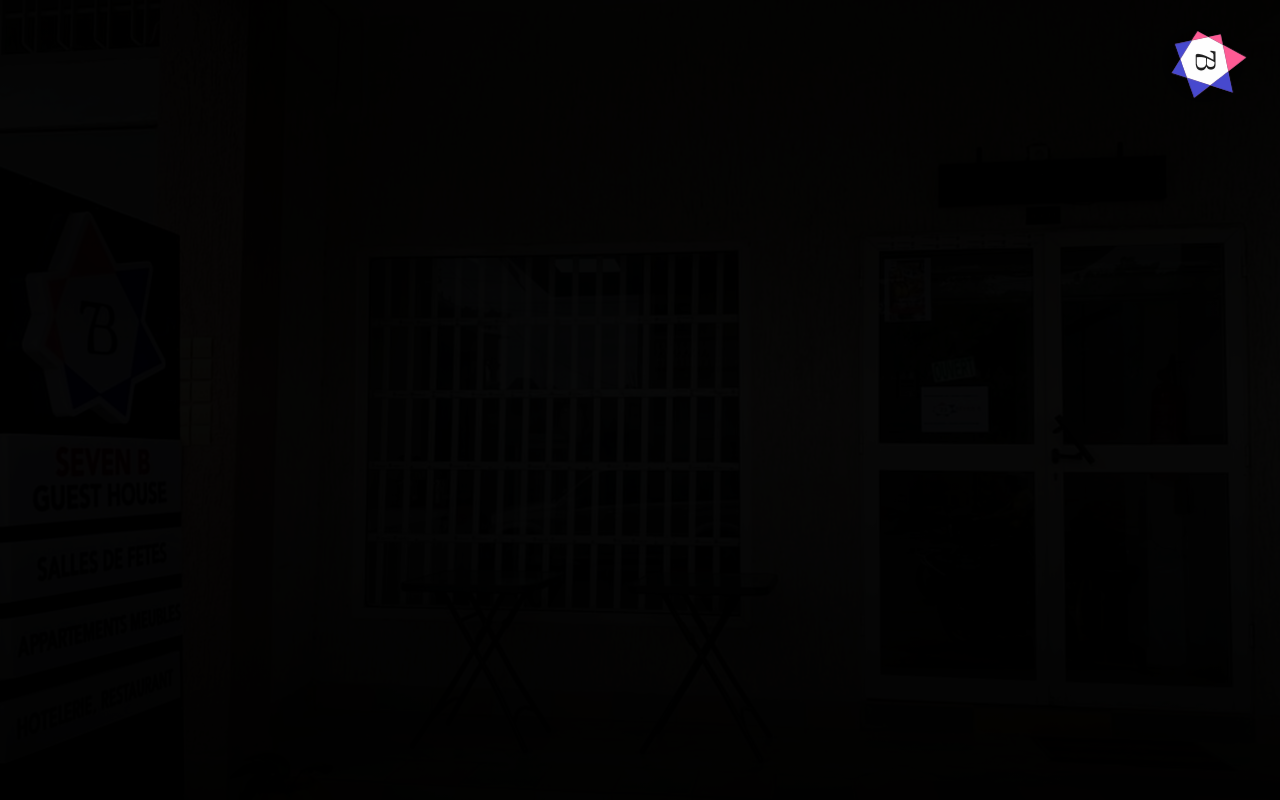
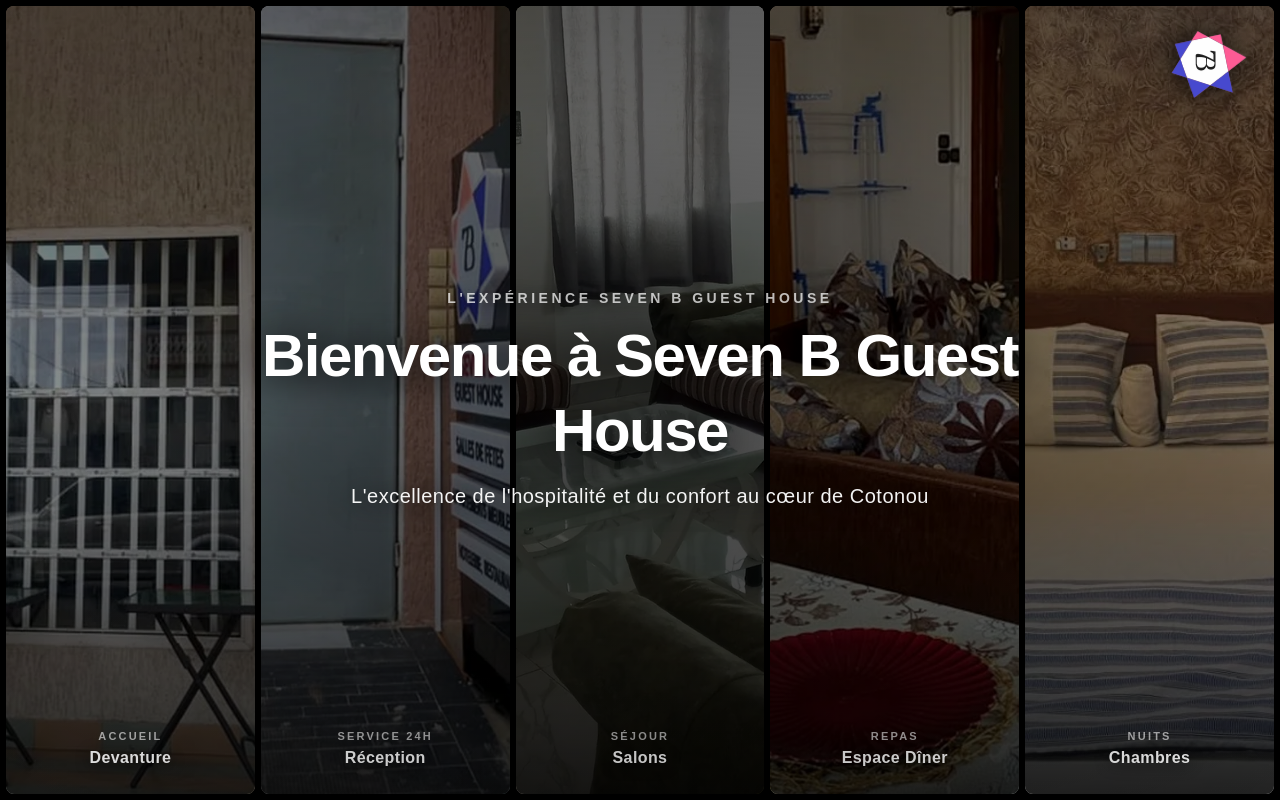
Before and after one commit to Solemntumult/7BGreeting, a Next.js app: page / in a window 1280 px wide. Built offline with nearby package versions, Linux system fonts and the light colour scheme; no server answers; the database is empty.

Commit message:
fix(ui): reduction de la taille des textes et positionnement en bas pour sublimer les photos, passage du delai a 7s

```diff
--- a/src/app/admin/page.tsx
+++ b/src/app/admin/page.tsx
@@ -44,7 +44,7 @@
   const [formImageUrl, setFormImageUrl] = useState('');
   const [formTitle, setFormTitle] = useState('');
   const [formDescription, setFormDescription] = useState('');
-  const [formDuration, setFormDuration] = useState(4000);
+  const [formDuration, setFormDuration] = useState(7000);
   const [formCategory, setFormCategory] = useState('Annonce');
 
   // Upload status
--- a/src/app/api/slides/route.ts
+++ b/src/app/api/slides/route.ts
@@ -38,7 +38,7 @@
       imageUrl,
       title: title || '',
       description: description || '',
-      duration: Number(duration) || 4000,
+      duration: Number(duration) || 7000,
       category: category || 'Annonce',
       active: true,
       order: current.length + 1,
--- a/src/components/Slideshow.tsx
+++ b/src/components/Slideshow.tsx
@@ -41,12 +41,12 @@
     return () => clearInterval(interval);
   }, []);
 
-  // Slide cycle timer (4s default per slide)
+  // Slide cycle timer (7s default per slide)
   useEffect(() => {
     if (slides.length === 0) return;
 
     const currentSlide = slides[currentIndex % slides.length];
-    const duration = currentSlide?.duration || 4000;
+    const duration = currentSlide?.duration || 7000;
 
     const timer = setTimeout(() => {
       setCurrentIndex((prev) => (prev + 1) % slides.length);
--- a/src/components/templates/AnnouncementSlide.tsx
+++ b/src/components/templates/AnnouncementSlide.tsx
@@ -15,7 +15,7 @@
       animate={{ opacity: 1 }}
       exit={{ opacity: 0 }}
       transition={{ duration: 1.4, ease: 'easeInOut' }}
-      className="relative w-full h-full flex items-center justify-center overflow-hidden bg-black select-none"
+      className="relative w-full h-full flex flex-col justify-end overflow-hidden bg-black select-none"
     >
       {/* Background Image with Continuous Ken Burns Motion */}
       <motion.div
@@ -31,43 +31,44 @@
           className="object-cover"
           priority
         />
-        {/* Soft, natural full-screen darkening veil for legibility (NO rectangle box) */}
-        <div className="absolute inset-0 bg-gradient-to-t from-black/85 via-black/45 to-black/70" />
+        {/* Discreet bottom vignette: keeps 70% of the photo completely clear and bright */}
+        <div className="absolute inset-x-0 bottom-0 h-3/5 bg-gradient-to-t from-black/90 via-black/40 to-transparent pointer-events-none" />
+        <div className="absolute inset-x-0 top-0 h-24 bg-gradient-to-b from-black/35 to-transparent pointer-events-none" />
       </motion.div>
 
-      {/* Content — Pure White Typography, Absolutely NO BOX */}
-      <div className="relative z-10 max-w-6xl mx-auto px-12 sm:px-20 text-center flex flex-col items-center pointer-events-none">
-        {/* Category / Eyebrow (Pure white with wide tracking, no box/background) */}
+      {/* Discreet, Refined White Typography positioned at the bottom */}
+      <div className="relative z-10 w-full max-w-5xl mx-auto px-8 sm:px-14 pb-12 sm:pb-16 text-center flex flex-col items-center pointer-events-none">
+        {/* Category / Eyebrow */}
         {slide.category && (
           <motion.div
-            initial={{ opacity: 0, y: -25, letterSpacing: '0.4em' }}
-            animate={{ opacity: 0.9, y: 0, letterSpacing: '0.3em' }}
-            transition={{ delay: 0.25, duration: 0.7 }}
-            className="text-xs sm:text-sm md:text-base font-bold text-white uppercase tracking-[0.3em] mb-4 drop-shadow-[0_2px_10px_rgba(0,0,0,0.9)]"
+            initial={{ opacity: 0, y: 15, letterSpacing: '0.35em' }}
+            animate={{ opacity: 0.85, y: 0, letterSpacing: '0.25em' }}
+            transition={{ delay: 0.2, duration: 0.6 }}
+            className="text-[11px] sm:text-xs md:text-sm font-semibold text-white/80 uppercase tracking-[0.25em] mb-1.5 drop-shadow-[0_2px_8px_rgba(0,0,0,0.9)]"
           >
             SEVEN B • {slide.category}
           </motion.div>
         )}
 
-        {/* Main Title (Pure white, bold luxury styling, drop shadow) */}
+        {/* Main Title — Refined luxury size (not oversized so the photo shines) */}
         {slide.title && (
           <motion.h1
-            initial={{ opacity: 0, y: 35, scale: 0.96 }}
+            initial={{ opacity: 0, y: 20, scale: 0.98 }}
             animate={{ opacity: 1, y: 0, scale: 1 }}
-            transition={{ delay: 0.45, duration: 0.85, ease: [0.16, 1, 0.3, 1] }}
-            className="text-4xl sm:text-6xl md:text-7xl lg:text-8xl font-black text-white tracking-tight drop-shadow-[0_4px_30px_rgba(0,0,0,0.95)] leading-[1.1] mb-6"
+            transition={{ delay: 0.35, duration: 0.75, ease: [0.16, 1, 0.3, 1] }}
+            className="text-2xl sm:text-3xl md:text-4xl lg:text-5xl font-extrabold text-white tracking-tight drop-shadow-[0_4px_20px_rgba(0,0,0,0.95)] leading-tight mb-2 max-w-4xl"
           >
             {slide.title}
           </motion.h1>
         )}
 
-        {/* Description / Message (Pure white, light font weight, elegant leading) */}
+        {/* Description / Message — Concise and elegant */}
         {slide.description && (
           <motion.p
-            initial={{ opacity: 0, y: 25 }}
+            initial={{ opacity: 0, y: 15 }}
             animate={{ opacity: 1, y: 0 }}
-            transition={{ delay: 0.7, duration: 0.85 }}
-            className="text-xl sm:text-2xl md:text-3xl lg:text-4xl text-white/95 font-light max-w-5xl leading-relaxed drop-shadow-[0_3px_16px_rgba(0,0,0,0.9)] tracking-wide"
+            transition={{ delay: 0.5, duration: 0.75 }}
+            className="text-sm sm:text-base md:text-lg lg:text-xl text-white/95 font-light max-w-3xl leading-relaxed drop-shadow-[0_2px_12px_rgba(0,0,0,0.9)] tracking-wide"
           >
             {slide.description}
           </motion.p>
--- a/src/components/templates/FractionneSlide.tsx
+++ b/src/components/templates/FractionneSlide.tsx
@@ -84,30 +84,30 @@
         <div className="relative z-20 flex flex-col items-center max-w-5xl">
           {/* Eyebrow Label */}
           <motion.div
-            initial={{ opacity: 0, letterSpacing: '0.5em', y: -20 }}
-            animate={{ opacity: 1, letterSpacing: '0.35em', y: 0 }}
-            transition={{ delay: 0.4, duration: 0.8 }}
-            className="text-xs md:text-sm text-white/80 font-bold uppercase tracking-[0.35em] mb-4 drop-shadow-[0_2px_10px_rgba(0,0,0,0.9)]"
+            initial={{ opacity: 0, letterSpacing: '0.4em', y: -15 }}
+            animate={{ opacity: 0.9, letterSpacing: '0.25em', y: 0 }}
+            transition={{ delay: 0.35, duration: 0.7 }}
+            className="text-[11px] sm:text-xs md:text-sm text-white/80 font-semibold uppercase tracking-[0.25em] mb-2.5 drop-shadow-[0_2px_8px_rgba(0,0,0,0.9)]"
           >
             L'EXPÉRIENCE SEVEN B GUEST HOUSE
           </motion.div>
 
           {/* Main Title */}
           <motion.h1
-            initial={{ opacity: 0, scale: 0.92, y: 20 }}
+            initial={{ opacity: 0, scale: 0.94, y: 15 }}
             animate={{ opacity: 1, scale: 1, y: 0 }}
-            transition={{ delay: 0.6, duration: 0.9 }}
-            className="text-4xl sm:text-6xl md:text-7xl lg:text-8xl font-black text-white tracking-tight drop-shadow-[0_4px_24px_rgba(0,0,0,0.95)] leading-tight"
+            transition={{ delay: 0.5, duration: 0.8 }}
+            className="text-3xl sm:text-4xl md:text-5xl lg:text-6xl font-black text-white tracking-tight drop-shadow-[0_4px_20px_rgba(0,0,0,0.95)] leading-tight max-w-4xl"
           >
             {slide.title || 'Seven B Guest House'}
           </motion.h1>
 
           {/* Description line */}
           <motion.p
-            initial={{ opacity: 0, y: 20 }}
+            initial={{ opacity: 0, y: 15 }}
             animate={{ opacity: 1, y: 0 }}
-            transition={{ delay: 0.85, duration: 0.9 }}
-            className="text-lg sm:text-2xl md:text-3xl text-white/95 font-light max-w-4xl mt-5 tracking-wide drop-shadow-[0_2px_14px_rgba(0,0,0,0.9)] leading-relaxed"
+            transition={{ delay: 0.7, duration: 0.8 }}
+            className="text-sm sm:text-base md:text-lg lg:text-xl text-white/95 font-light max-w-3xl mt-3 tracking-wide drop-shadow-[0_2px_12px_rgba(0,0,0,0.9)] leading-relaxed"
           >
             {slide.description || 'Chaque espace a été conçu pour sublimer votre séjour'}
           </motion.p>
--- a/src/components/templates/MapSlide.tsx
+++ b/src/components/templates/MapSlide.tsx
@@ -49,30 +49,30 @@
       <div className="relative z-20 w-full pt-12 sm:pt-16 text-center flex flex-col items-center pointer-events-none px-6">
         {/* Eyebrow */}
         <motion.div
-          initial={{ opacity: 0, y: -20, letterSpacing: '0.4em' }}
-          animate={{ opacity: 0.9, y: 0, letterSpacing: '0.3em' }}
+          initial={{ opacity: 0, y: -15, letterSpacing: '0.35em' }}
+          animate={{ opacity: 0.85, y: 0, letterSpacing: '0.25em' }}
           transition={{ delay: 0.2, duration: 0.6 }}
-          className="text-xs sm:text-sm font-bold text-white uppercase tracking-[0.3em] mb-2 drop-shadow-[0_2px_8px_rgba(0,0,0,0.9)]"
+          className="text-[11px] sm:text-xs md:text-sm font-semibold text-white/80 uppercase tracking-[0.25em] mb-1.5 drop-shadow-[0_2px_8px_rgba(0,0,0,0.9)]"
         >
-          SEVEN B HÔTEL • LOCALISATION
+          SEVEN B GUEST HOUSE • LOCALISATION
         </motion.div>
 
         {/* Main Title Requested: "Où sommes-nous" */}
         <motion.h1
-          initial={{ opacity: 0, y: 25, scale: 0.96 }}
+          initial={{ opacity: 0, y: 20, scale: 0.98 }}
           animate={{ opacity: 1, y: 0, scale: 1 }}
-          transition={{ delay: 0.35, duration: 0.8, ease: [0.16, 1, 0.3, 1] }}
-          className="text-4xl sm:text-6xl md:text-7xl font-black text-white tracking-tight drop-shadow-[0_4px_30px_rgba(0,0,0,0.95)] leading-tight"
+          transition={{ delay: 0.35, duration: 0.75, ease: [0.16, 1, 0.3, 1] }}
+          className="text-2xl sm:text-3xl md:text-4xl lg:text-5xl font-extrabold text-white tracking-tight drop-shadow-[0_4px_20px_rgba(0,0,0,0.95)] leading-tight"
         >
           {slide.title || 'Où sommes-nous ?'}
         </motion.h1>
 
         {/* Subtitle Address */}
         <motion.p
-          initial={{ opacity: 0, y: 20 }}
+          initial={{ opacity: 0, y: 15 }}
           animate={{ opacity: 1, y: 0 }}
-          transition={{ delay: 0.55, duration: 0.8 }}
-          className="text-lg sm:text-2xl md:text-3xl text-white/95 font-light max-w-4xl mt-3 drop-shadow-[0_2px_14px_rgba(0,0,0,0.9)] tracking-wide"
+          transition={{ delay: 0.5, duration: 0.75 }}
+          className="text-sm sm:text-base md:text-lg lg:text-xl text-white/90 font-light max-w-2xl mt-2 drop-shadow-[0_2px_12px_rgba(0,0,0,0.9)] tracking-wide"
         >
           {slide.description || 'Maison Claude LISSANON, Rue 12578, Akogbato — Cotonou, Bénin'}
         </motion.p>
```
Also changed, not shown: data/slides_store.json (+9 -9 lines), public/selection_photos_tv/galerie_apercu.html (+6 -6 lines), src/data/curatedSequence.ts (+9 -9 lines).
